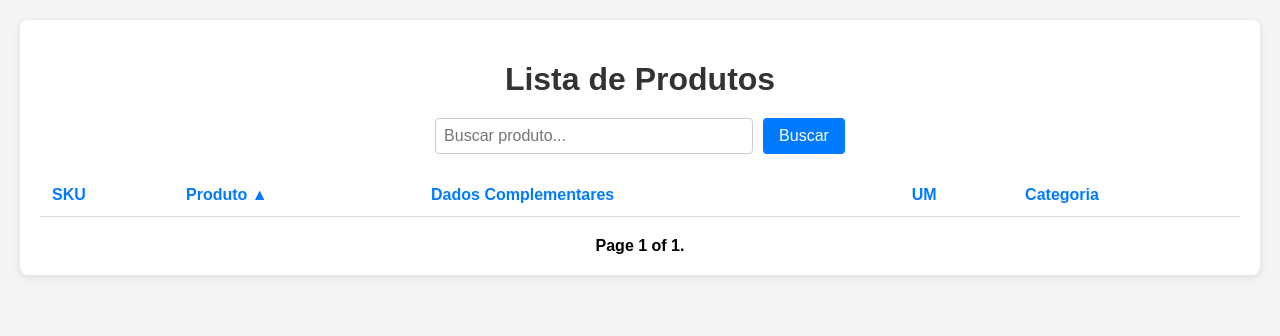
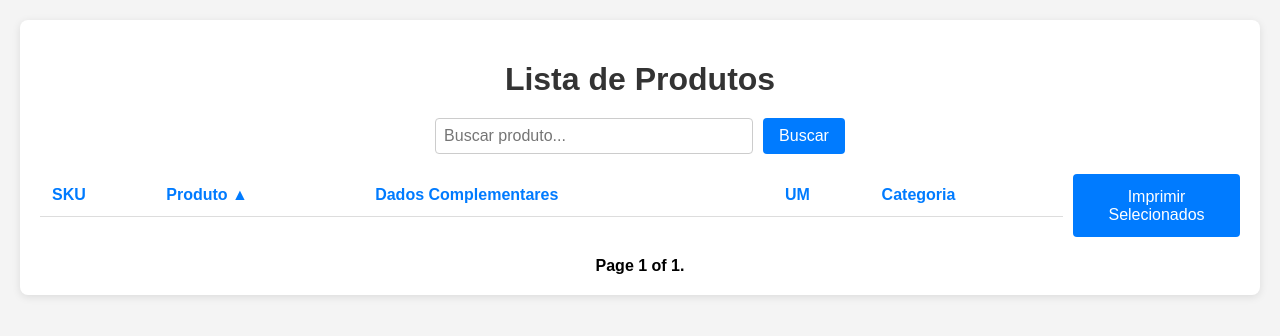
Before and after one commit to brunogf1/Importar_Planilhas, a Django app: page /produtos/ in a window 1280 px wide. Shown: the top 336 px of the page. Run offline with Django 5.2, Linux system fonts and the light colour scheme; data that the repository does not hold is empty.

Commit message:
Selecionamento de Produtos para Impressão e Página de Impressão

```diff
--- a/app/urls.py
+++ b/app/urls.py
@@ -16,10 +16,11 @@
 """
 from django.contrib import admin
 from django.urls import path
-from produtos.views import importar_produtos, lista_produtos
+from produtos.views import importar_produtos, lista_produtos, imprimir_produtos
 
 urlpatterns = [
     path('admin/', admin.site.urls),
     path('importar/', importar_produtos, name="importar_produtos"),
     path('produtos/', lista_produtos, name="lista_produtos"),
+    path('imprimir/', imprimir_produtos, name='imprimir_produtos'),
 ]
--- a/produtos/templates/produtos/lista_produtos.html
+++ b/produtos/templates/produtos/lista_produtos.html
@@ -14,7 +14,8 @@
             <input type="text" name="search" value="{{ search_query }}" placeholder="Buscar produto...">
             <button type="submit">Buscar</button>
         </form>
-
+        <form method="POST" action="{% url 'imprimir_produtos' %}">
+            {% csrf_token %}
         <table>
             <thead>
                 <tr>
@@ -63,6 +64,7 @@
             <tbody>
                 {% for produto in page_obj %}
                 <tr>
+                    <td><input type="checkbox" name="produtos_selecionados" value="{{ produto.id }}"></td>
                     <td>{{ produto.SKU }}</td>
                     <td>{{ produto.Produto }}</td>
                     <td>{{ produto.Dados_Complementares }}</td>
@@ -72,7 +74,8 @@
                 {% endfor %}
             </tbody>
         </table>
-
+        <button type="submit">Imprimir Selecionados</button>
+    </form>
         <div class="pagination">
             <span class="step-links">
                 {% if page_obj.has_previous %}
--- a/produtos/views.py
+++ b/produtos/views.py
@@ -1,8 +1,10 @@
-from django.shortcuts import render, redirect
+from django.shortcuts import render, redirect, get_list_or_404
 from openpyxl import load_workbook
 from .models import Produto
 from .forms import UploadExcelForm
 from django.core.paginator import Paginator
+from django.http import HttpResponse
+from django.template.loader import render_to_string
 
 # Create your views here.
 
@@ -68,3 +70,18 @@
     }
 
     return render(request, 'produtos/lista_produtos.html', context)
+
+def imprimir_produtos(request):
+    if request.method == 'POST':
+        produtos_ids = request.POST.getlist('produtos_selecionados')
+        if produtos_ids:
+            produtos = Produto.objects.filter(id__in=produtos_ids)
+
+            # Gerar o conteúdo para impressão
+            html_content = render_to_string('produtos/imprimir_produtos.html', {'produtos': produtos})
+
+            # Retorna uma página de visualização para impressão
+            return render(request, 'produtos/imprimir_produtos.html', {'produtos': produtos})
+
+    # Redireciona para a lista de produtos se nada for selecionado
+    return redirect('lista_produtos')
```
Also changed, not shown: produtos/templates/produtos/imprimir_produtos.html (added, +41 -0 lines).
